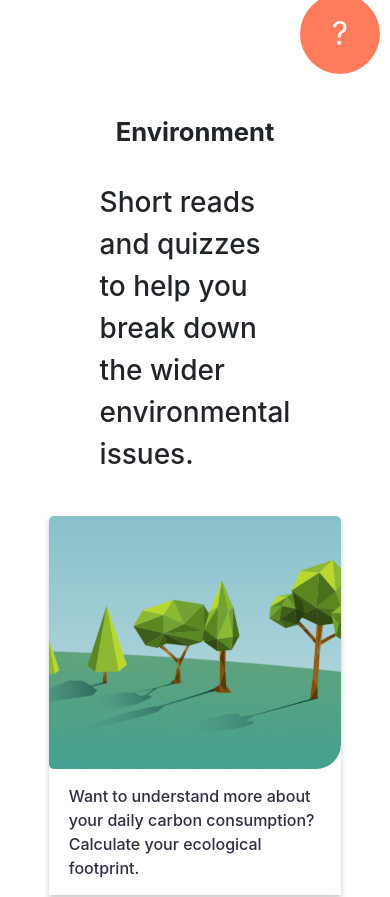
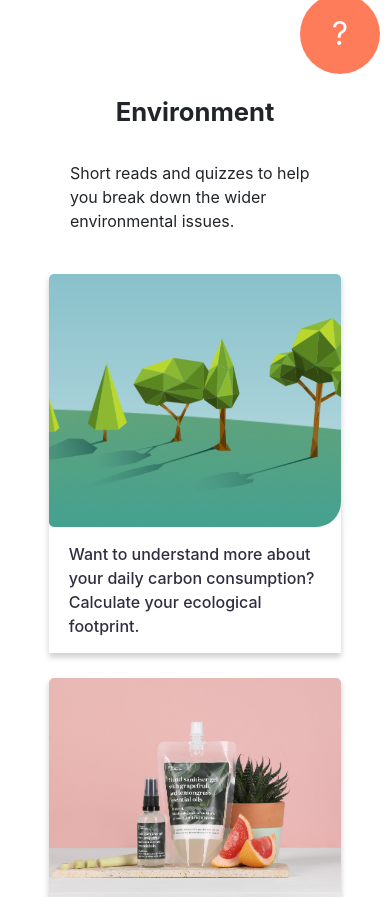
Before and after one commit to SchoolOfCode/w20_final-project-team-e, a React (Create React App) app: page /blog in a window 390 px wide. Shown: the part 760-1657 px from the top of the page. Built offline with nearby package versions, Linux system fonts and the light colour scheme.

Commit message:
sml edit to 600px screnn responsivness

```diff
--- a/src/components/BlogArticles/BlogArticles.css
+++ b/src/components/BlogArticles/BlogArticles.css
@@ -57,22 +57,22 @@
 /* Small devices (phones, 600px and down) */
 @media only screen and (max-width: 600px) {
   .blog-section {
-    margin: 10px;
+    margin: 5px;
     row-gap: 25px;
   }
 
   .blog-header {
     display: flex;
     justify-content: center;
-    margin-top: 120px;
+    margin-top: 100px;
   }
 
   .blog-sub-header-txt {
     display: flex;
     justify-content: center;
-    font-size: 1.75em;
-    font-weight: 450;
-    padding: 25px 100px 25px 100px;
+    font-size: 1em;
+    font-weight: 400;
+    padding: 25px 70px 25px 70px;
   }
 
   .article-card {
```
